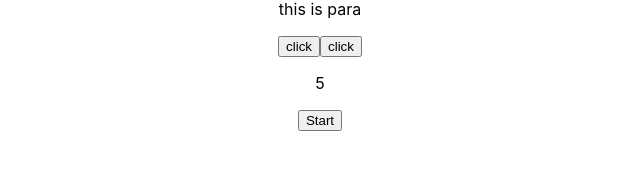
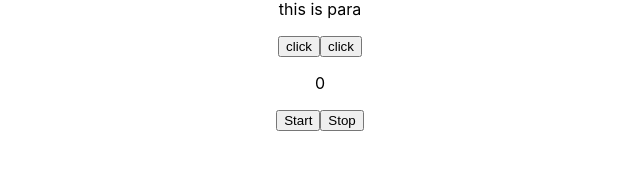
Before and after one commit to MMP0786/Small-projects-react, a React (Create React App) app: page / in a window 1280 px wide. Shown: the part 150-320 px from the top of the page, without its empty margins (320-960 px from the left). Built offline with nearby package versions, Linux system fonts and the light colour scheme.

Commit message:
Auto Counter Update

```diff
--- a/src/Practice/AutoCounter.js
+++ b/src/Practice/AutoCounter.js
@@ -3,18 +3,26 @@ import React, { useEffect, useState } from 'react'
 function AutoCounter() {
     const [count, setCount] = useState(0)
 
-    useEffect(()=>{
-        setInterval(() => {
-           setCount((count)=>{
-            return count +1
-           })
-        }, 1000);
-        // setInterval(() => setCount(count=> count+1) , 2000);
-    },[])
+    const start = ()=>{
+
+     let intervel=  setInterval(() => {
+         setCount((count)=>{
+          return count + 1
+         })
+      }, 1000);
+      document.querySelector(".start").setAttribute("disabled", true)
+
+      document.querySelector(".stop").addEventListener("click", ()=>{
+        clearInterval(intervel)
+        console.log(intervel)
+      })
+    }
+
   return (
     <div>
         <p>{count}</p>
-        <button>Start</button>
+        <button onClick={start} className='start'>Start</button>
+        <button className='stop'>Stop</button>
 
     </div>
   )
```
